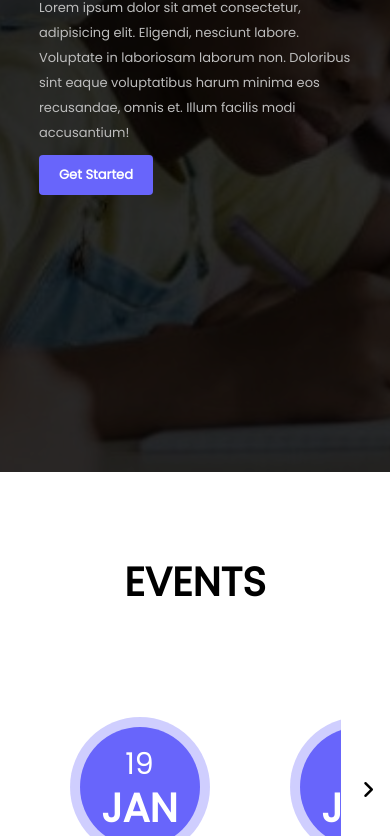
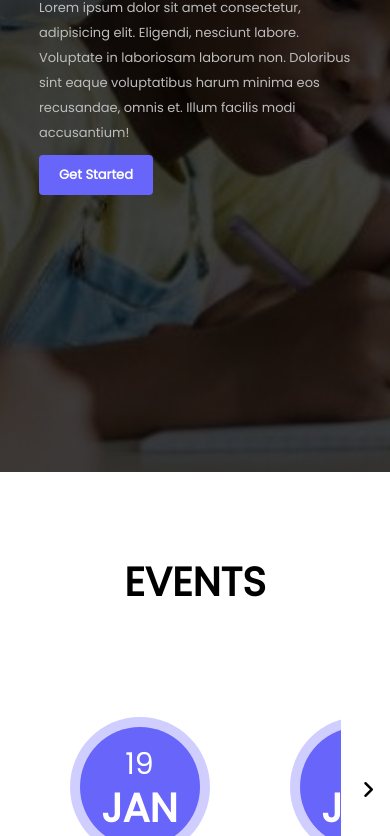
Before and after one commit to Ueetim/senpai, a plain HTML site: page index.html in a window 390 px wide. Shown: the part 372-1208 px from the top of the page. Drawn offline with Linux system fonts and the light colour scheme; files whose address does not match are found by name.

Commit message:
fixed hero bg opacity on mobile

```diff
--- a/style.css
+++ b/style.css
@@ -490,7 +490,7 @@
         background-position: center;
         animation: bg 15s infinite ease-in;
         margin-bottom: 50px;
-        background-color: rgb(22, 22, 22);
+        background-color: #000000be;
         background-size: cover;
         width: 100vw;
         background-blend-mode: overlay;
```
